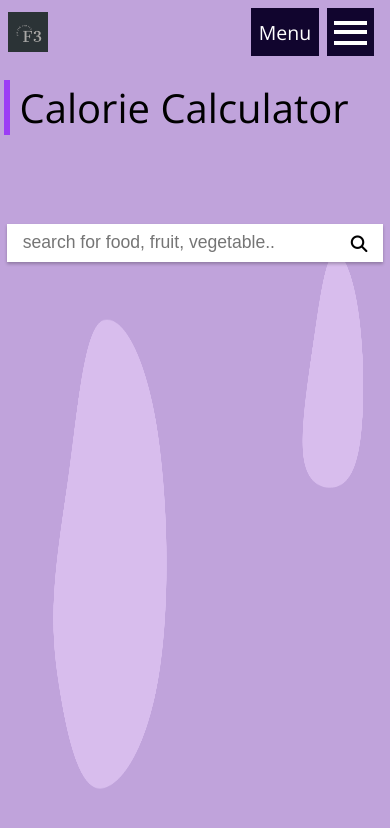
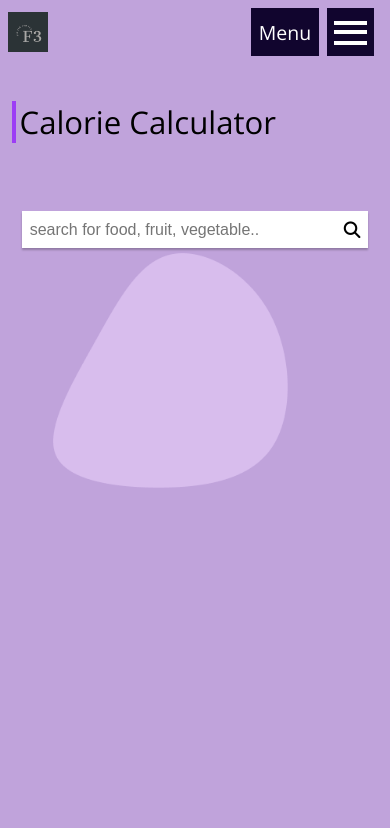
Before and after one commit to jaswanthpallavolu/SEPM_F3_APP, a React (Create React App) app: page /home/cal_calc in a window 390 px wide. Shown: the top 828 px of the page. Built offline with nearby package versions, Linux system fonts and the light colour scheme.

Commit message:
calc_NOV4_Phase2

```diff
--- a/src/components/Cal_calc_Section/CalorieCalc.jsx
+++ b/src/components/Cal_calc_Section/CalorieCalc.jsx
@@ -8,7 +8,6 @@ import { CircularProgress } from '@mui/material'
 function CalorieCalc() {
     const [query, setquery] = useState("");
     const [loading, setLoading] = useState(false);
-
     const [info, setInfo] = useState("");
     const [err, setErr] = useState(false);
 
@@ -63,7 +62,7 @@ function CalorieCalc() {
                                 <img className="img" src={info.image} alt="" /><br />
                                 <div className="values">
                                     <h3 id="x">100g</h3>
-                                    <h2>{info.label}</h2>
+                                    <h2 id="y">{info.label}</h2>
 
                                     <div className="calories">
                                         <p> Calories  {info.nutrients.ENERC_KCAL} KCal</p>
@@ -71,9 +70,9 @@ function CalorieCalc() {
                                     </div>
 
                                     <div className="item">
-                                        <p id="a">carbs   </p>
-                                        <p id="a">fats   </p>
-                                        <p id="a">fiber  </p>
+                                        <p id="a">Carbs   </p>
+                                        <p id="a">Fats   </p>
+                                        <p id="a">Fiber  </p>
                                         <p id="a">Protein  </p>
                                     </div>
 
--- a/src/components/Cal_calc_Section/cal_cal.css
+++ b/src/components/Cal_calc_Section/cal_cal.css
@@ -1,19 +1,13 @@
 .calc_main{
     background-image:url(../../assets/blob1.png);
-
     background-color:var(--primary-dark);
-
     background-size:cover;
     background-repeat: no-repeat;
     position: relative;
-    background-attachment: fixed;
-    background-size: 100% 100%;
     height:100vh;
     width:100vw;
+    background-position: 100% 100%;
 }
-
-
-
 
 .Heading{
     position: relative;
@@ -29,7 +23,6 @@
     display: block;
     width:.4rem;
     height: 100%;
-
     background: var(--primary);
 }
 
@@ -48,7 +41,6 @@
 .calc_main form{
     display: flex;
     justify-content: center;
-
 }
 .calc_main .searchbar{
     padding: .2rem 1rem;
@@ -58,7 +50,6 @@
     gap:.5rem;
     background: var(--light);
     width: max-content;
-
     box-shadow: 0 2px 3px rgba(0,0,0,0.25);
 }
 
@@ -79,6 +70,10 @@
     background: none;
 }
 
+::placeholder{
+    font-size: 1rem;
+}
+
 
 
 /* RESULT */
@@ -92,17 +87,13 @@
     gap:1rem;
     padding: .6rem;
     background: var(--light);
-    border-radius: 10px;
+    border-radius: 1.5vw;
 }
 .calc_main .img{
     width: 15rem;
     aspect-ratio: 1/1;
-
-
-    border-radius: 10px;
-    box-shadow: 0 0px 2px rgba(0,0,0,0.25);
-
-
+    border-radius: 1vw;
+    padding : 10px 10px;
 }
 
 #x{
@@ -111,23 +102,23 @@
     justify-content: center;
     align-items: center;
     margin: 0px 0px;
-    font-size: 20px;
+    font-size: 1.2rem;
     border: 2px solid grey   ;
-    border-radius:2px;
-    width: 75px;
+    border-radius:5px;
+    width: 100px;
 }
 
 .calc_main .values{
     float: left;
-    padding: 10px 7px;
+    padding: 15px 5px;
 }
+
 .calc_main .calories{
     height:25px;
     width: max-content;
     display: flex;
     justify-content: center;
     align-items: center;
-
     padding: 1rem;
     margin: 20px 0px;
     font-size: 1.3rem;
@@ -154,7 +145,7 @@
 #a{
     border: 0px solid var(--primary) ;
     height: 20px;
-    width: 50px;
+    width: 60px;
     display: flex;
     justify-content: center;
     align-items: center;
@@ -165,15 +156,156 @@
 #b{
     border: 2px solid grey ;
     border-radius: 50%;
-    height: 50px;
-    width: 50px;
+    height: 60px;
+    width: 60px;
     display: flex;
     justify-content: center;
     align-items: center;
-    margin: 0px 10px;
+    margin: 10px 10px;
 }
 
 .calc_main .error{
     margin-top: 5vh;
     font-size: 2rem;
 }
+
+
+/* MAking responsive*/
+
+@media all and (max-width:499px){
+    .calc_main{
+        background-image:url(../../assets/blob1.png);
+        background-color:var(--primary-dark);
+        background-size: cover;
+        background-position: center center;
+        background-attachment: fixed;
+        background-repeat: repeat;
+        position: absolute;
+        height:100vh;
+        width:100vw;
+        background-position: 100% 100%;
+    }
+
+    .Heading{
+        position: relative;
+        top:12vh;
+        left:5vw;
+        max-width: 100vw;
+        font-size: 8vw;
+    }
+    .Heading::before{
+        position: absolute;
+        left:-2vw;
+        content: '';
+        display: block;
+        width:1.2vw;
+        height: 100%;
+        background: var(--primary);
+    }
+
+
+
+    /* SEARCH BAR */
+    .calc_main .searchbar{
+        padding: .7vw 2vw;
+        display: flex;
+        justify-content: center;
+        align-items:baseline;
+        gap:.5vw;
+        background: var(--light);
+        width: max-content;
+        box-shadow: 0 .5vw .5vw rgba(0,0,0,0.25);
+    }
+
+    .searchbar input{
+        width: 80vw;
+        height:2rem;
+        background: none;
+        border: none;
+        font-size: 1.1rem;
+    }
+
+    ::placeholder{
+        font-size: 1rem;
+    }
+}
+
+@media all and (max-width:650px){
+    .calc_main .result{
+        display: grid;
+        place-items:center;
+    }
+    .calc_main .infoTile{
+        display: flex;
+        align-items: center;
+        gap:0vw;
+        padding: 2vw;
+        background: var(--light);
+        border-radius: 0.5rem;
+    }
+    .calc_main .img{
+        width: 38vw;
+        aspect-ratio: 1/1;
+        border-radius: 0.5vw;
+        padding : 1vw 1vw;
+    }
+    #x{
+        float: right;
+        display: flex;
+        justify-content: center;
+        align-items: center;
+        font-size: 3vw;
+        border: .15rem solid grey;
+        width: 15vw;
+
+    }
+
+
+
+    .calc_main .values{
+        float: left;
+        padding: 0vw 1vw;
+    }
+
+    .calc_main .calories{
+        height: 2vw;
+        width: 35vw;
+        display: flex;
+        justify-content: center;
+        align-items: center;
+        padding: 3vw 1vw;
+        margin: 3vw 0vw;
+        font-size: 4vw;
+        border: .15rem solid  var(--primary) ;
+        border-radius: 5px;
+
+    }
+    #a{
+        padding-top: 2vw;
+        height:3vw;
+        width: 10vw;
+        display: flex;
+        justify-content: center;
+        align-items: center;
+        margin: 0.5vw 1vw;
+        font-size: 3vw;
+    }
+
+    #y{
+        font-size: 4vw;
+    }
+
+    #b{
+        border: 0.15rem solid grey ;
+        border-radius: 50%;
+        height: 11vw;
+        width: 11vw;
+        margin: 1vw .5vw;
+        font-size: 3vw;
+    }
+    .calc_main .error{
+        margin-top: 5vh;
+        font-size: 2rem;
+    }
+
+}
```
